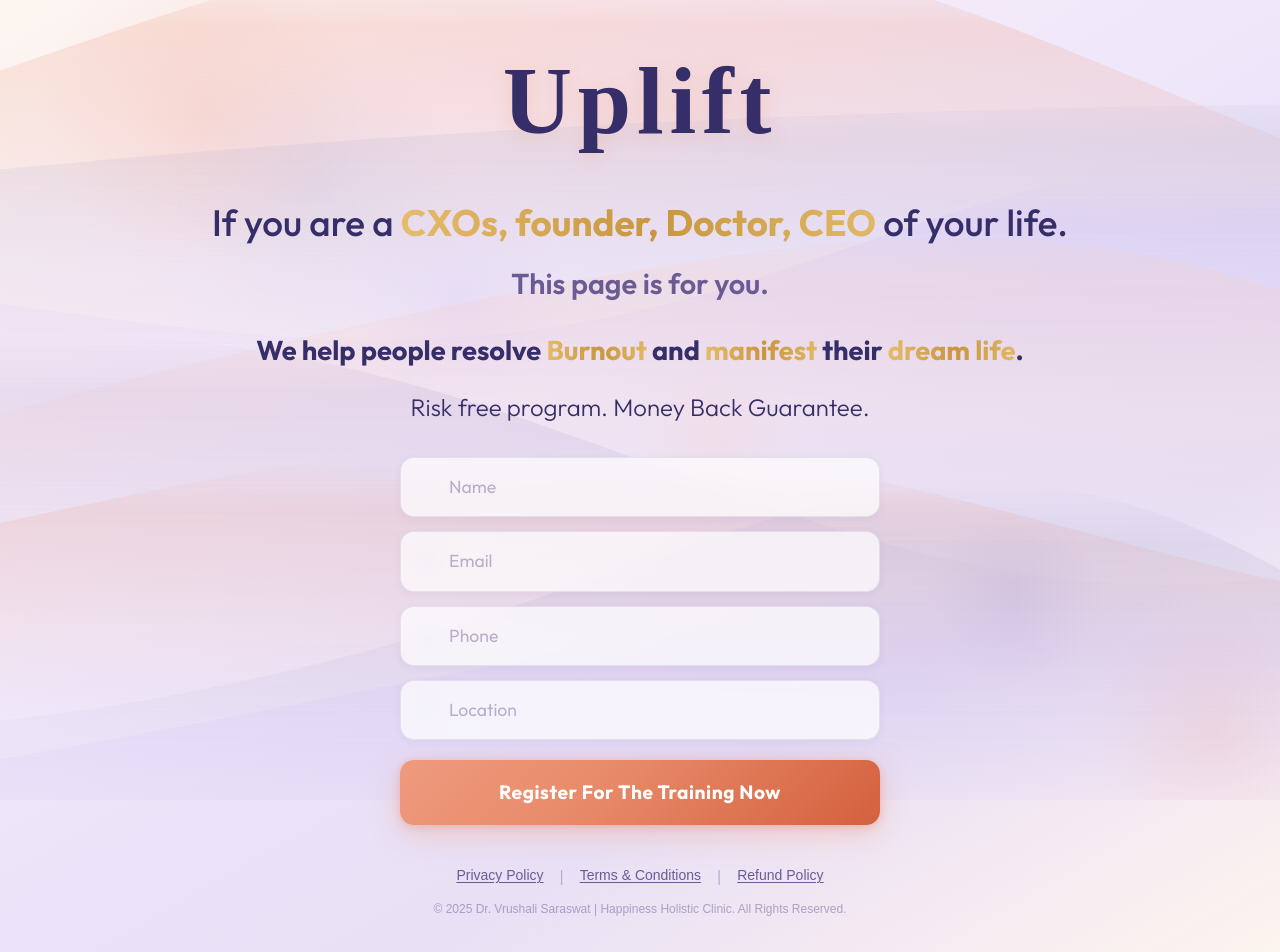
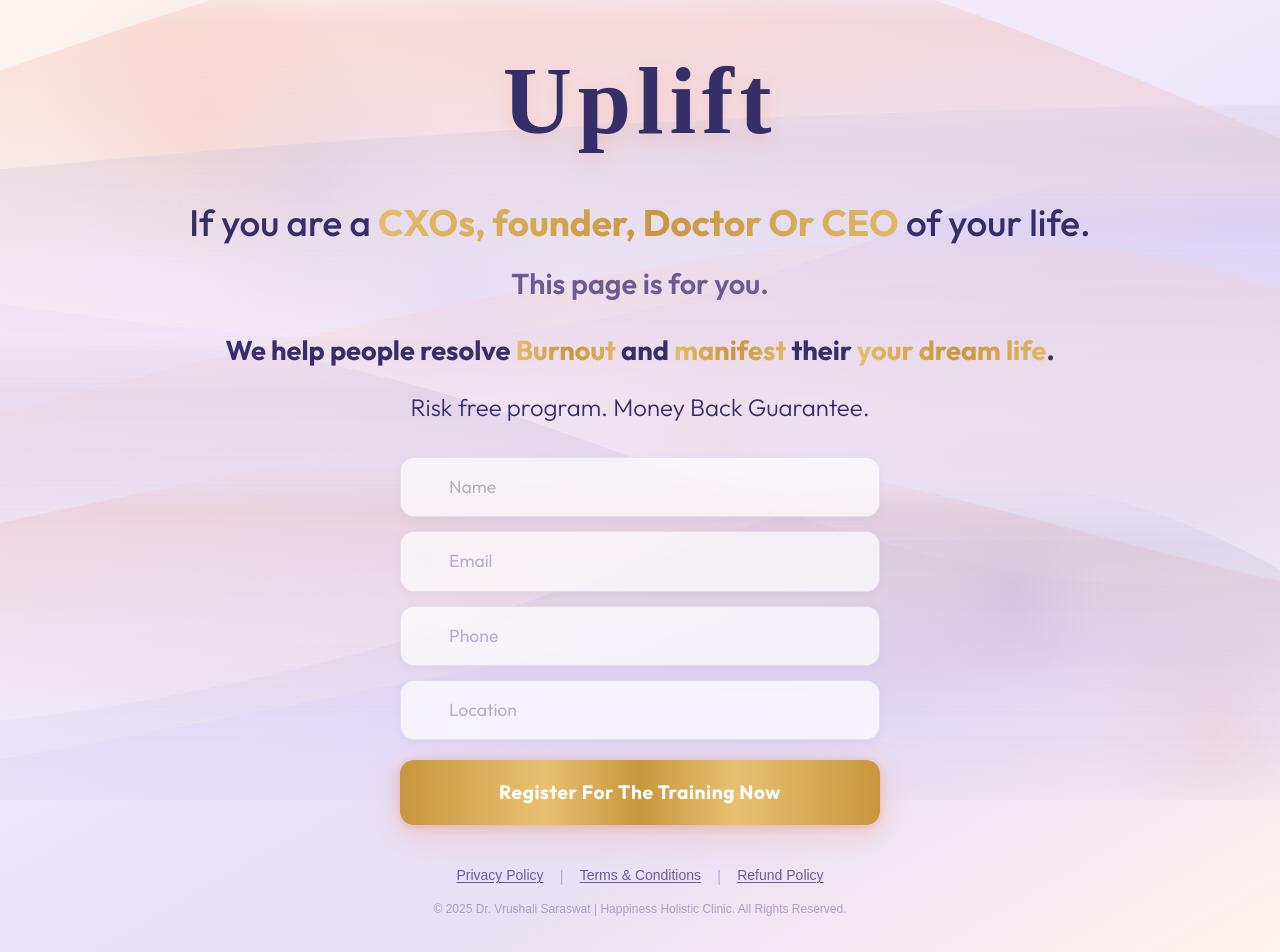
Before and after one commit to Roy-08/landing, a Next.js app: page / in a window 1280 px wide. Shown: the top 952 px of the page. Built offline with nearby package versions, Linux system fonts and the light colour scheme; a web font is replaced by a local one.

Commit message:
Update page.tsx

```diff
--- a/app/page.tsx
+++ b/app/page.tsx
@@ -293,7 +293,7 @@ export default function ObtainPage() {
 
           <p className="text-center" style={{ color: "#362E69", fontFamily: "'Outfit', sans-serif", fontSize: "2.3rem", fontWeight: 500, lineHeight: 1.6, marginBottom: "0.6rem", ...revealStyle(1) }}>
             If you are a{" "}
-            <span className="shimmer-text" style={{ fontWeight: 700 }}>CXOs, founder, Doctor, CEO</span>{" "}
+            <span className="shimmer-text" style={{ fontWeight: 700 }}>CXOs, founder, Doctor Or CEO</span>{" "}
             of your life.
           </p>
 
@@ -307,7 +307,7 @@ export default function ObtainPage() {
             and{" "}
             <span className="shimmer-text" style={{ fontWeight: 700 }}>manifest</span>{" "}
             their{" "}
-            <span className="shimmer-text" style={{ fontWeight: 700 }}>dream life</span>.
+            <span className="shimmer-text" style={{ fontWeight: 700 }}>your dream life</span>.
           </p>
 
           <p className="text-center" style={{ color: "#362E69", fontFamily: "'Outfit', sans-serif", fontSize: "1.5rem", fontWeight: 300, ...revealStyle(4) }}>
@@ -412,7 +412,7 @@ export default function ObtainPage() {
                   fontFamily: "'Outfit', sans-serif",
                   fontWeight: 700,
                   color: "#FFFFFF",
-                  background: "linear-gradient(135deg, #EF9A7E 0%, #E88B6A 40%, #D4603E 100%)",
+                  background: "linear-gradient(90deg, #c8963e 0%, #e8c170 30%, #c8963e 50%, #e8c170 70%, #c8963e 100%)",
                   border: "none",
                   cursor: isSubmitting || submitted ? "not-allowed" : "pointer",
                   opacity: isSubmitting || submitted ? 0.7 : 1,
```
